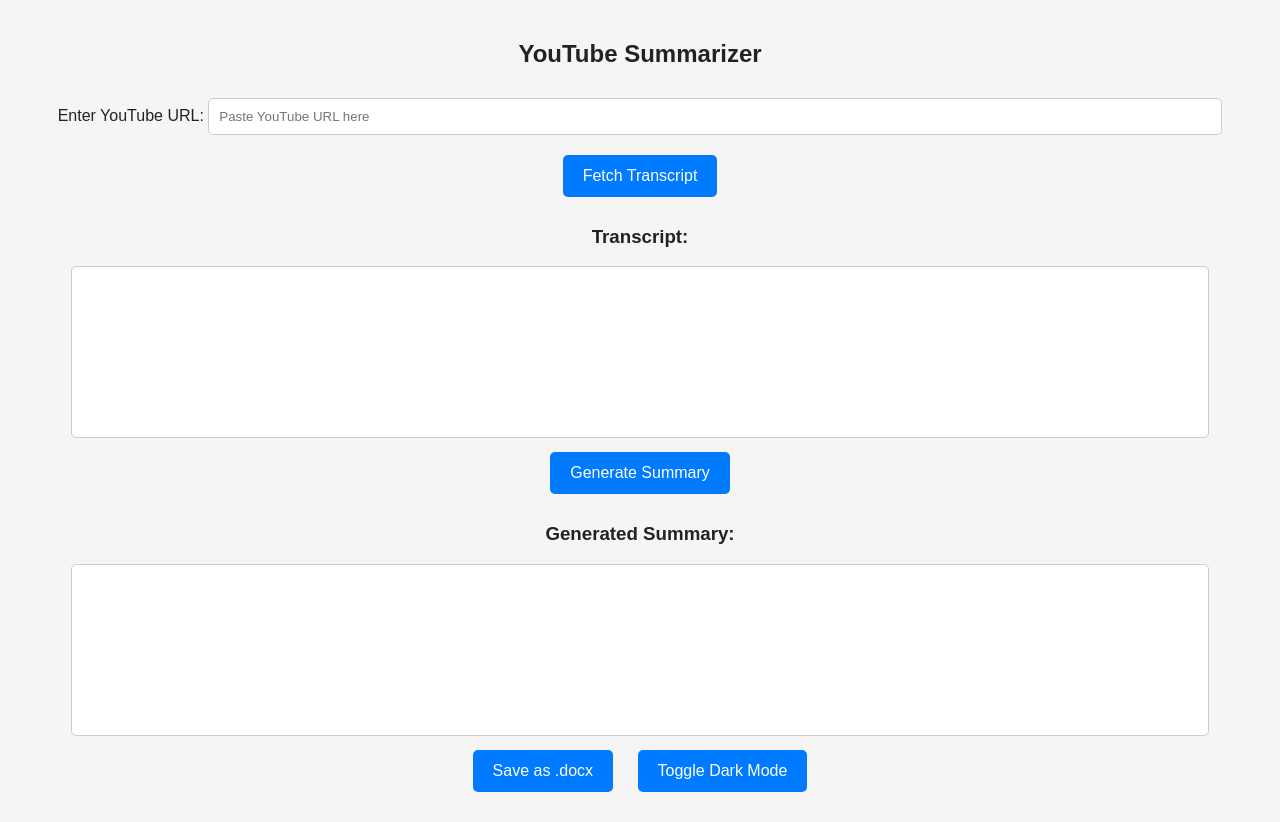
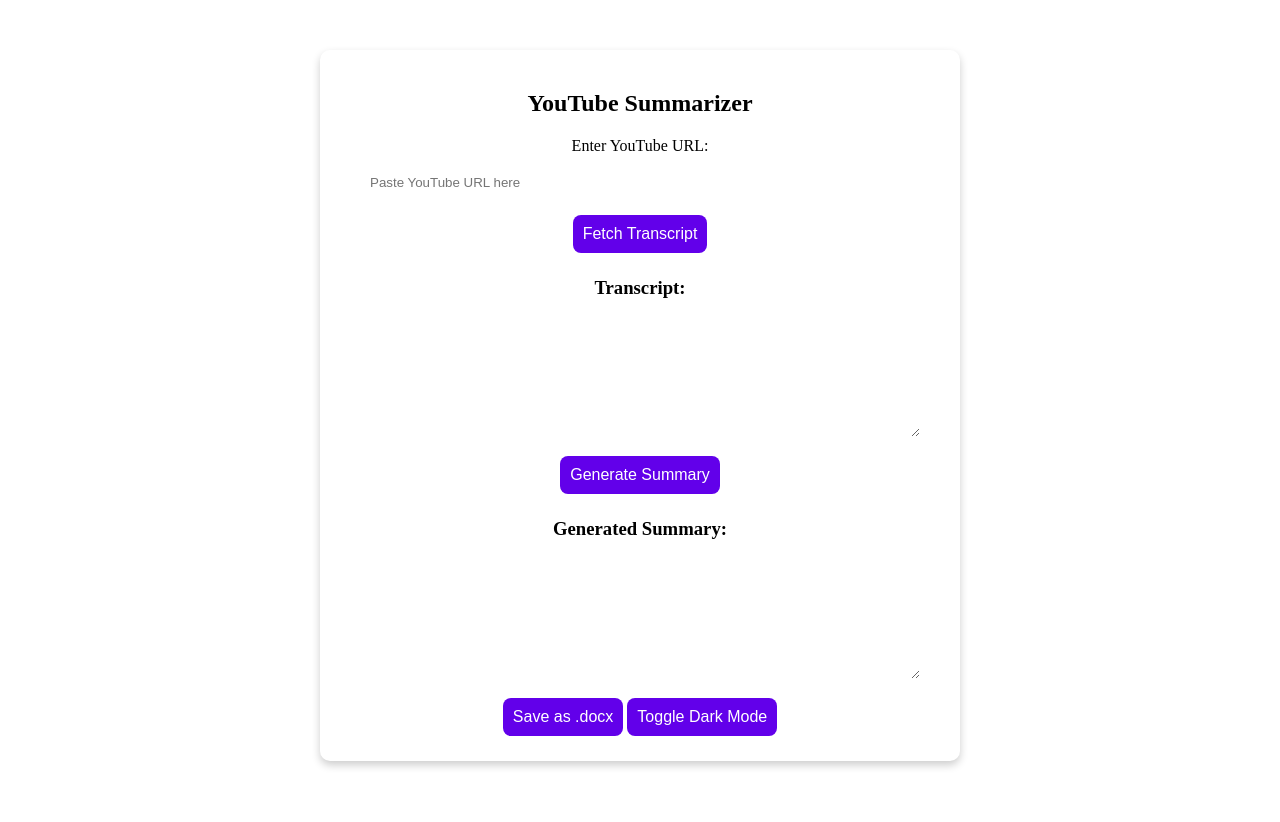
Before and after one commit to Anurag0git/YoutubeNotesGenerator, a Flask app: page / in a window 1280 px wide. After the commit the page ends 768 px from the top, so only its background shows below. Run offline with Flask 3, Linux system fonts and the light colour scheme.

Commit message:
ui
ui cleaned

```diff
--- a/static/script.js
+++ b/static/script.js
@@ -1,7 +1,62 @@
+function fetchTranscript() {
+    let url = document.getElementById("url").value;
+    fetch("/get_transcript", {
+        method: "POST",
+        headers: { "Content-Type": "application/json" },
+        body: JSON.stringify({ url: url })
+    })
+    .then(response => response.json())
+    .then(data => {
+        if (data.transcript) {
+            document.getElementById("transcript").value = data.transcript;
+        } else {
+            alert(data.error);
+        }
+    })
+    .catch(error => console.error("Error:", error));
+}
+
+function generateSummary() {
+    let transcript = document.getElementById("transcript").value;
+    fetch("/generate_summary", {
+        method: "POST",
+        headers: { "Content-Type": "application/json" },
+        body: JSON.stringify({ transcript: transcript })
+    })
+    .then(response => response.json())
+    .then(data => {
+        if (data.summary) {
+            document.getElementById("summary").value = data.summary;
+        } else {
+            alert(data.error);
+        }
+    })
+    .catch(error => console.error("Error:", error));
+}
+
+function saveSummary() {
+    let summary = document.getElementById("summary").value;
+    fetch("/save_summary", {
+        method: "POST",
+        headers: { "Content-Type": "application/json" },
+        body: JSON.stringify({ summary: summary })
+    })
+    .then(response => response.json())
+    .then(data => {
+        if (data.file) {
+            document.getElementById("download-link").style.display = "block";
+        }
+        alert(data.message);
+    })
+    .catch(error => console.error("Error:", error));
+}
+
 document.getElementById('theme-toggle').addEventListener('click', function() {
-    if (document.documentElement.getAttribute('data-theme') === 'dark') {
-        document.documentElement.removeAttribute('data-theme');
+    if (document.body.getAttribute('data-theme') === 'dark') {
+        document.body.setAttribute('data-theme', 'light');
+        this.textContent = 'Toggle Dark Mode';
     } else {
-        document.documentElement.setAttribute('data-theme', 'dark');
+        document.body.setAttribute('data-theme', 'dark');
+        this.textContent = 'Toggle Light Mode';
     }
 });
--- a/static/style.css
+++ b/static/style.css
@@ -1,16 +1,17 @@
-/* Base styles */
-body {
-    font-family: Arial, sans-serif;
-    background-color: var(--background-color);
-    color: var(--text-color);
-    margin: 0;
-    padding: 20px;
-    text-align: center;
-    transition: background-color 0.3s ease, color 0.3s ease;
+/* Light/Dark Mode */
+body[data-theme='dark'] {
+    background-color: #121212;
+    color: #ffffff;
+}
+
+body[data-theme='light'] {
+    background-color: #ffffff;
+    color: #000000;
 }
 
 /* Container */
 .container {
+    text-align: center;
     max-width: 600px;
     margin: 50px auto;
     padding: 20px;
@@ -19,60 +20,27 @@
     background-color: var(--container-bg);
 }
 
-/* Input field */
-input[type="text"] {
-    width: 80%;
+/* Inputs and Textareas */
+input, textarea {
+    width: 90%;
     padding: 10px;
     margin: 10px 0;
     border: 1px solid var(--border-color);
     border-radius: 5px;
 }
 
-/* Textarea */
-textarea {
-    width: 90%;
-    height: 150px;
-    padding: 10px;
-    border: 1px solid var(--border-color);
-    border-radius: 5px;
-    resize: none;
-}
-
 /* Buttons */
 button {
-    padding: 12px 20px;
-    margin: 10px;
+    border-radius: 8px;
+    padding: 10px;
     font-size: 16px;
+    margin: 5px 0;
+    background-color: #6200ea;
+    color: #ffffff;
+    border: none;
     cursor: pointer;
-    border: none;
-    border-radius: 5px;
-    background-color: var(--button-background);
-    color: var(--button-text);
-    transition: background-color 0.3s ease;
 }
 
 button:hover {
-    background-color: var(--button-hover);
+    background-color: #3700b3;
 }
-
-/* Theme Variables */
-:root {
-    --background-color: #f5f5f5;
-    --text-color: #222;
-    --button-background: #007BFF;
-    --button-hover: #0056b3;
-    --button-text: #ffffff;
-    --border-color: #ccc;
-    --container-bg: #ffffff;
-}
-
-/* Dark Mode */
-[data-theme="dark"] {
-    --background-color: #121212;
-    --text-color: #ffffff;
-    --button-background: #444;
-    --button-hover: #666;
-    --button-text: #ffffff;
-    --border-color: #444;
-    --container-bg: #1e1e1e;
-}
--- a/templates/index.html
+++ b/templates/index.html
@@ -4,9 +4,10 @@
     <meta charset="UTF-8">
     <meta name="viewport" content="width=device-width, initial-scale=1.0">
     <title>YouTube Summarizer</title>
-    <link rel="stylesheet" href="../static/style.css">
+    <link rel="stylesheet" href="{{ url_for('static', filename='style.css') }}">
 </head>
-<body>
+<body data-theme="light">
+    <div class="container">
         <h2>YouTube Summarizer</h2>
 
         <label for="url">Enter YouTube URL:</label>
@@ -27,70 +28,8 @@
         </a>
 
         <button id="theme-toggle">Toggle Dark Mode</button>
+    </div>
 
-    <script>
-        function fetchTranscript() {
-            let url = document.getElementById("url").value;
-            fetch("/get_transcript", {
-                method: "POST",
-                headers: { "Content-Type": "application/json" },
-                body: JSON.stringify({ url: url })
-            })
-            .then(response => response.json())
-            .then(data => {
-                if (data.transcript) {
-                    document.getElementById("transcript").value = data.transcript;
-                } else {
-                    alert(data.error);
-                }
-            })
-            .catch(error => console.error("Error:", error));
-        }
-
-        function generateSummary() {
-            let transcript = document.getElementById("transcript").value;
-            fetch("/generate_summary", {
-                method: "POST",
-                headers: { "Content-Type": "application/json" },
-                body: JSON.stringify({ transcript: transcript })
-            })
-            .then(response => response.json())
-            .then(data => {
-                if (data.summary) {
-                    document.getElementById("summary").value = data.summary;
-                } else {
-                    alert(data.error);
-                }
-            })
-            .catch(error => console.error("Error:", error));
-        }
-
-        function saveSummary() {
-            let summary = document.getElementById("summary").value;
-            fetch("/save_summary", {
-                method: "POST",
-                headers: { "Content-Type": "application/json" },
-                body: JSON.stringify({ summary: summary })
-            })
-            .then(response => response.json())
-            .then(data => {
-                if (data.file) {
-                    document.getElementById("download-link").style.display = "block";
-                }
-                alert(data.message);
-            })
-            .catch(error => console.error("Error:", error));
-        }
-
-        document.getElementById('theme-toggle').addEventListener('click', function() {
-            if (document.body.getAttribute('data-theme') === 'dark') {
-                document.body.setAttribute('data-theme', 'light');
-                this.textContent = 'Toggle Dark Mode';
-            } else {
-                document.body.setAttribute('data-theme', 'dark');
-                this.textContent = 'Toggle Light Mode';
-            }
-        });
-    </script>
+    <script src="{{ url_for('static', filename='script.js') }}"></script>
 </body>
 </html>
```
Lines whose indentation alone changed are shown as unchanged.
